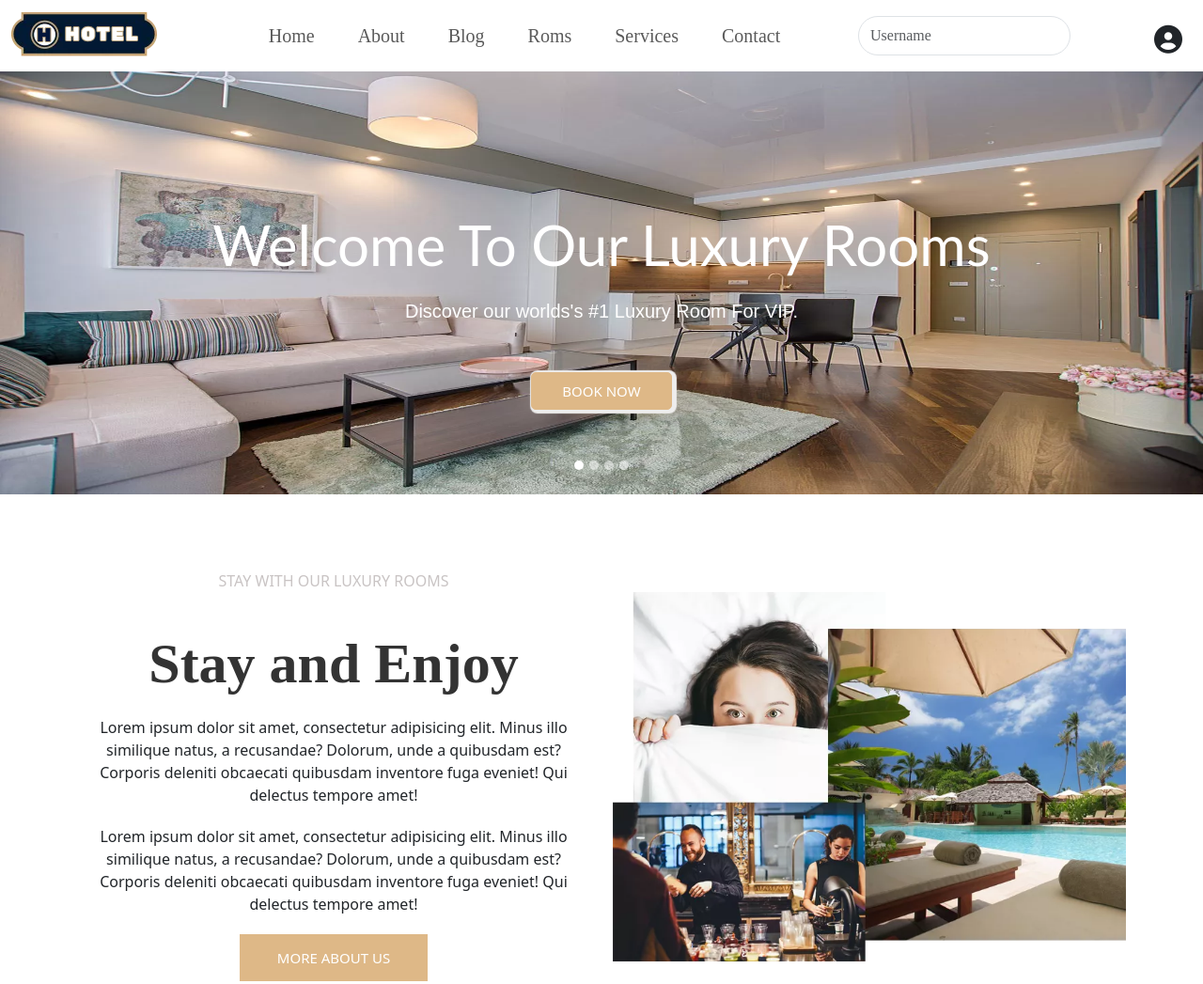
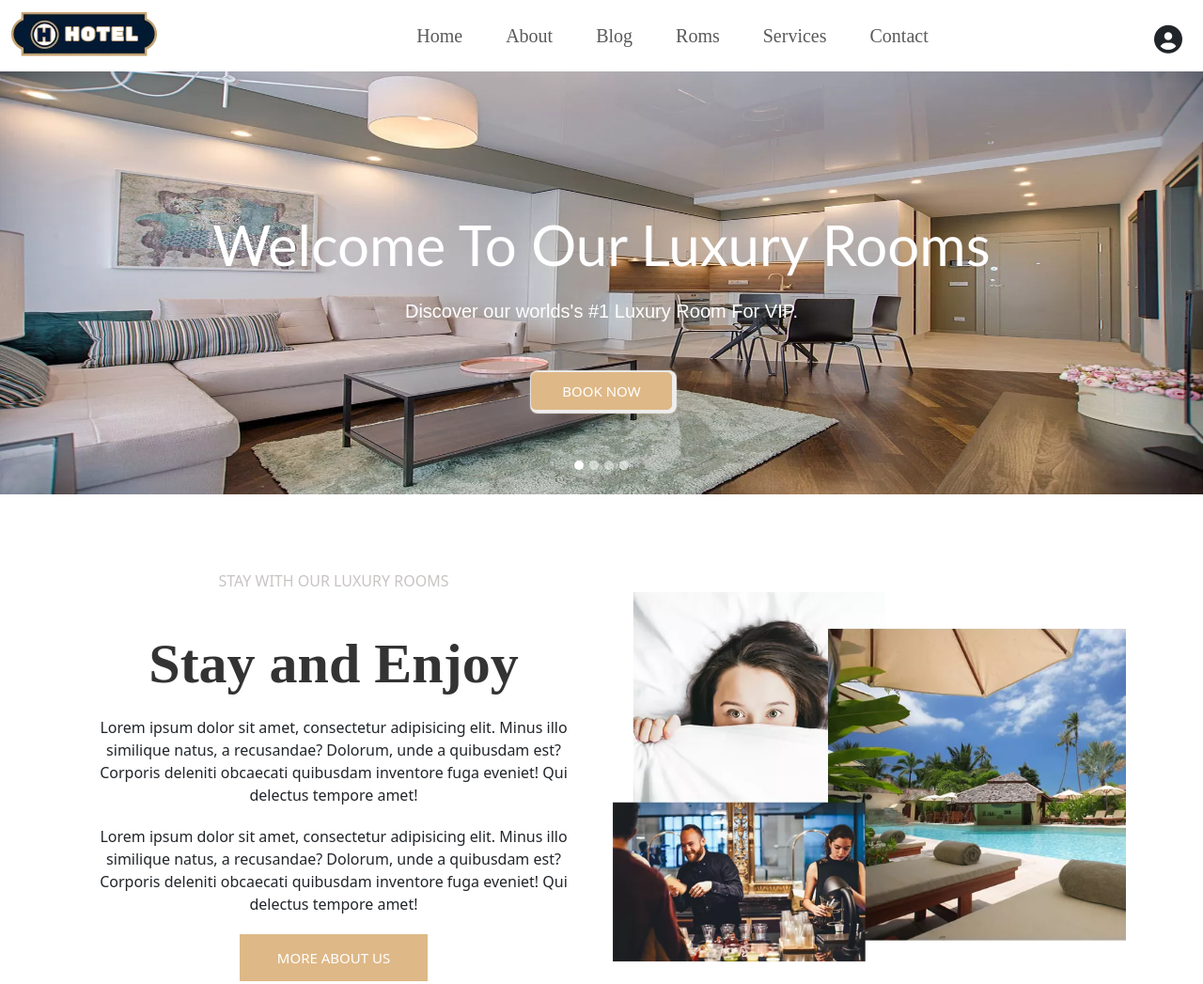
Before and after one commit to Surendra-85/Hotel-project, a plain HTML site: page index.html in a window 1280 px wide. Shown: the top 1047 px of the page at 94% size. Drawn offline with nearby package versions, Linux system fonts and the light colour scheme.

Commit message:
Update index.html

```diff
--- a/index.html
+++ b/index.html
@@ -67,15 +67,11 @@
 
 
             </ul>
-            <div class="col-auto">
-                <label class="visually-hidden" for="autoSizingInputGroup">Username</label>
-                <div class="input-group" >
-                  <input type="text" class="form-control" id="autoSizingInputGroup" placeholder="Username" style="border-radius: 25px; margin-right: 90px; font-family: serif;">
-                  <div>
+
+                 <div>
                     <i class="fa-solid fa-circle-user" style="font-size: 30px; margin-top: 10px; margin-right: 10px;"></i>
                 </div>
-                </div>
-              </div>
+
           </div>
         </div>
       </nav>
```
